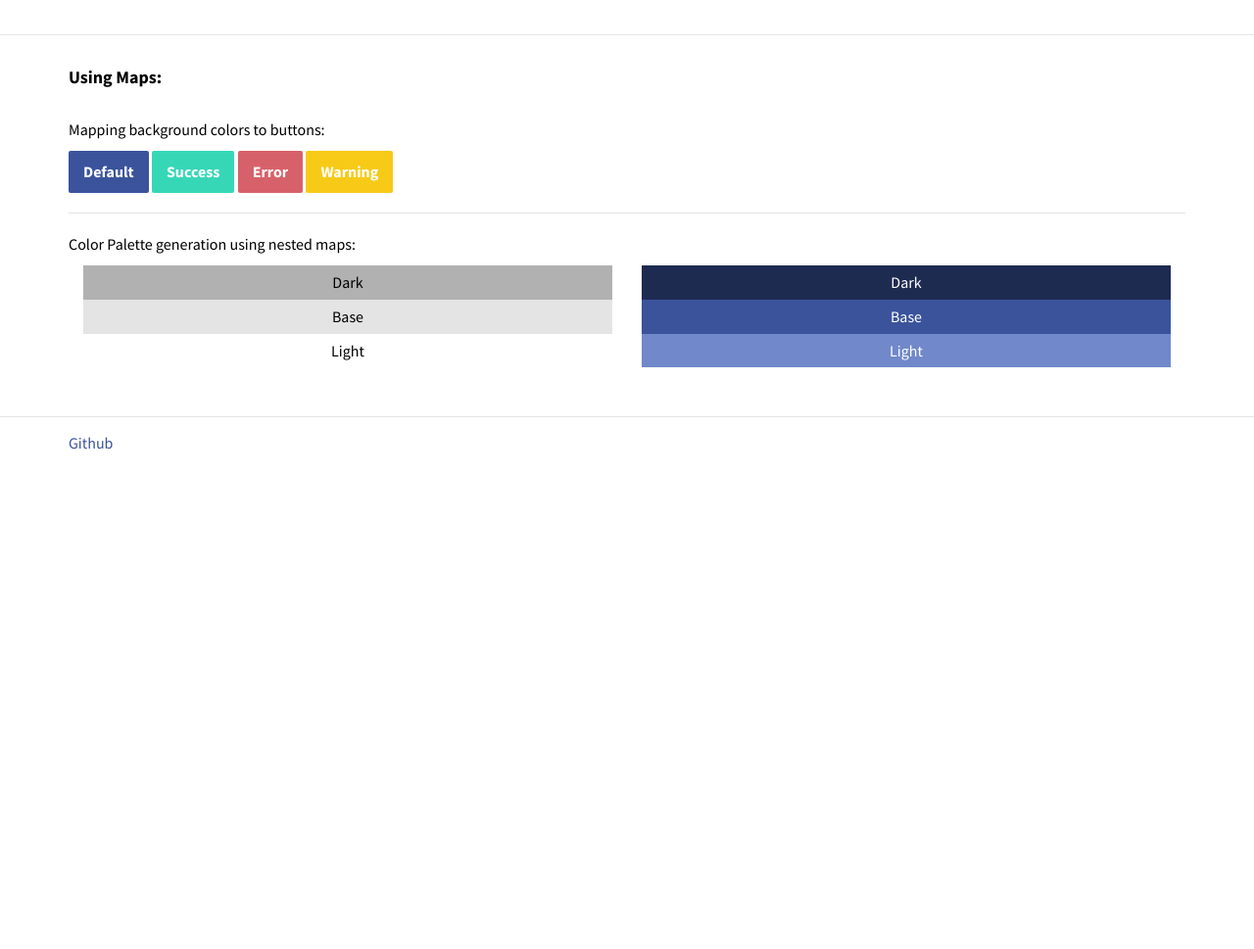
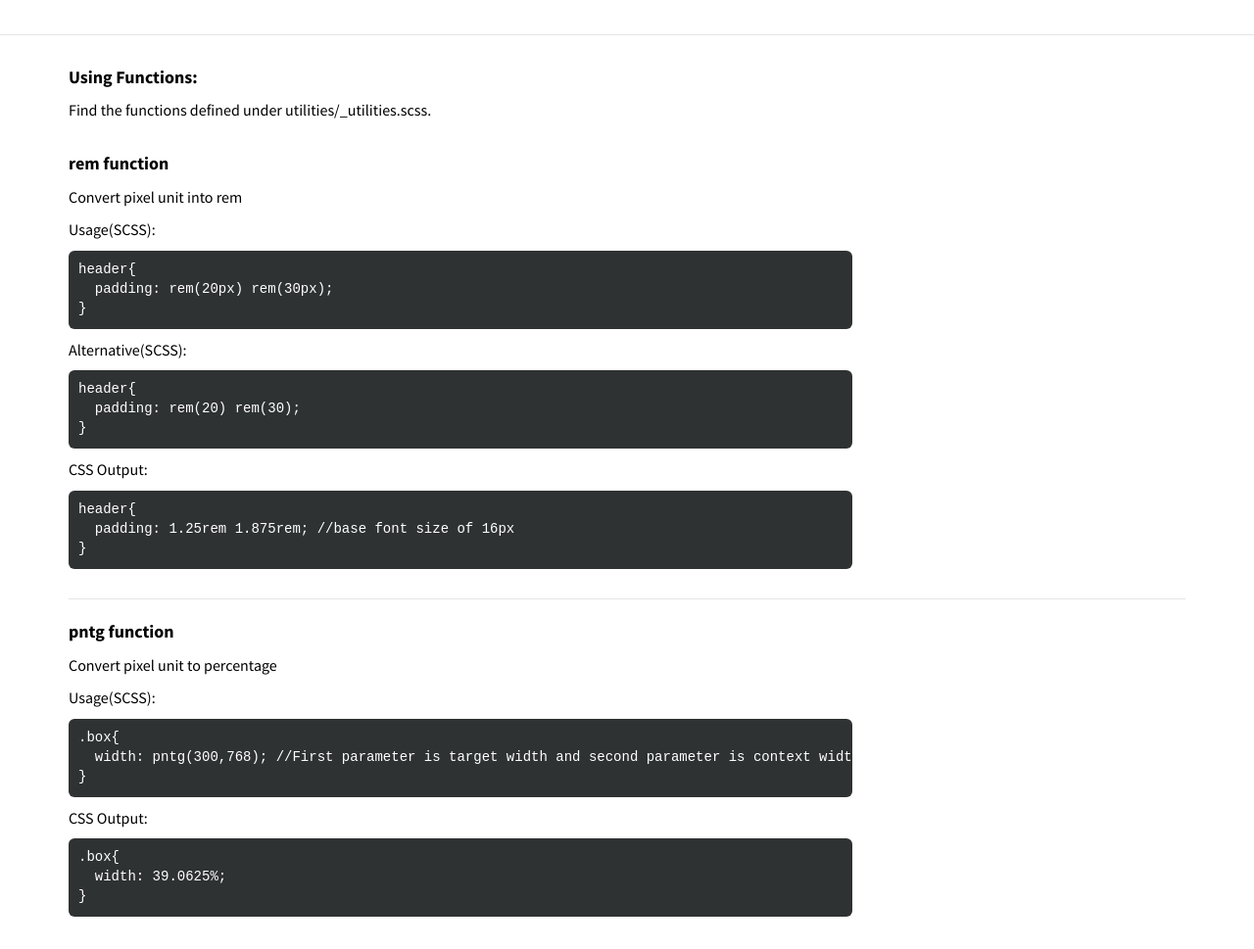
Before and after one commit to sshikhrakar/Sass-Starter, a website: page index.html in a window 1280 px wide. Shown: the part 3880-4849 px from the top of the page at 98% size. Before the commit the page ends 4359 px from the top, so only its background shows below. Drawn offline with Linux system fonts and the light colour scheme.

Commit message:
Function usage documentation

```diff
--- a/index.html
+++ b/index.html
@@ -263,6 +263,41 @@ blocks and html elements.</p>
 
         <div class="Block">
           <div class="container">
+            <h3>Using Functions:</h3>
+            <p>Find the functions defined under utilities/_utilities.scss.</p>
+            <div class="Block__segment">
+              <h3>rem function</h3>
+              <p>Convert pixel unit into rem</p>
+              <p>Usage(SCSS):</p>
+<pre>header{
+  padding: rem(20px) rem(30px);
+}</pre>
+<p>Alternative(SCSS):</p>
+<pre>header{
+  padding: rem(20) rem(30);
+}</pre>
+<p>CSS Output:</p>
+<pre>header{
+  padding: 1.25rem 1.875rem; //base font size of 16px
+}</pre>
+</div>
+            <div class="Block__segment">
+              <h3>pntg function</h3>
+              <p>Convert pixel unit to percentage</p>
+              <p>Usage(SCSS):</p>
+<pre>.box{
+  width: pntg(300,768); //First parameter is target width and second parameter is context width
+}</pre>
+<p>CSS Output:</p>
+<pre>.box{
+  width: 39.0625%;
+}</pre>
+            </div>
+          </div>
+        </div>
+
+        <div class="Block">
+          <div class="container">
             <h3>Using Maps:</h3>
             <div class="Block__segment">
               <p>Mapping background colors to buttons:</p>
```
